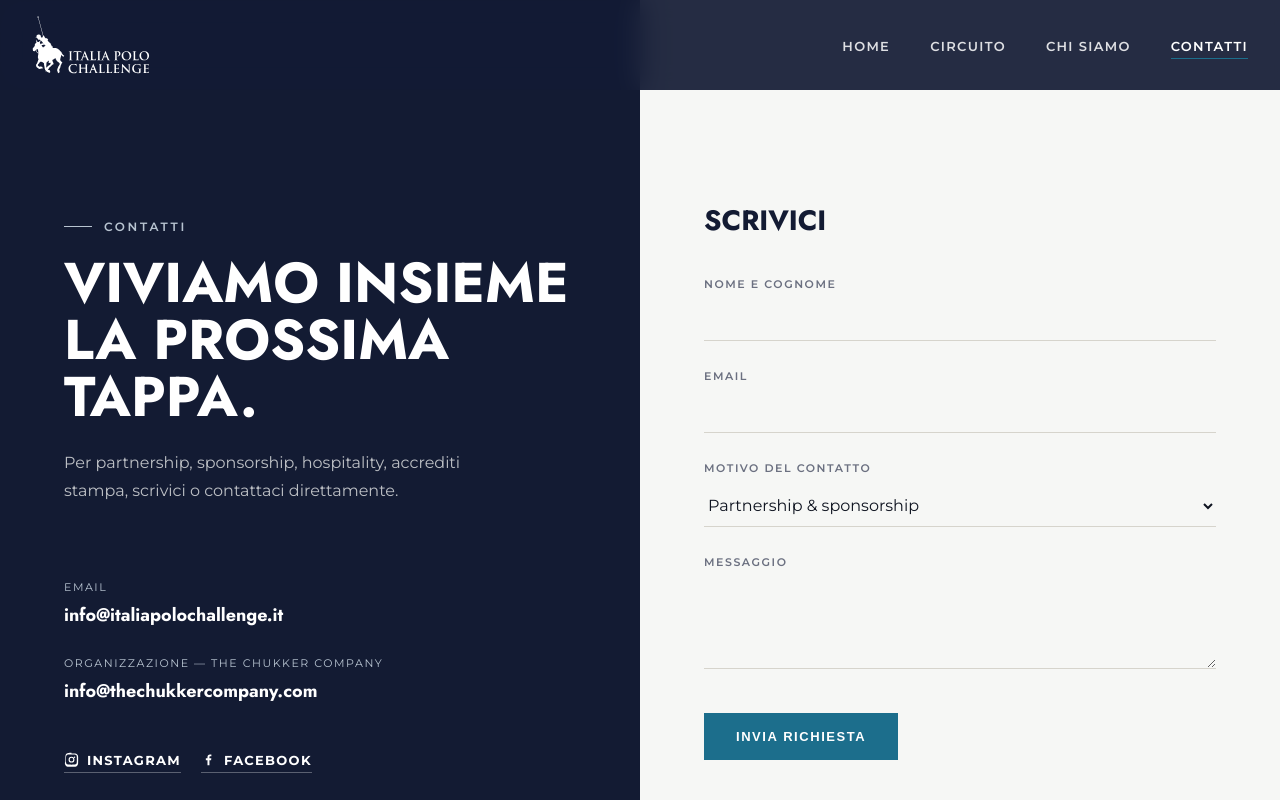
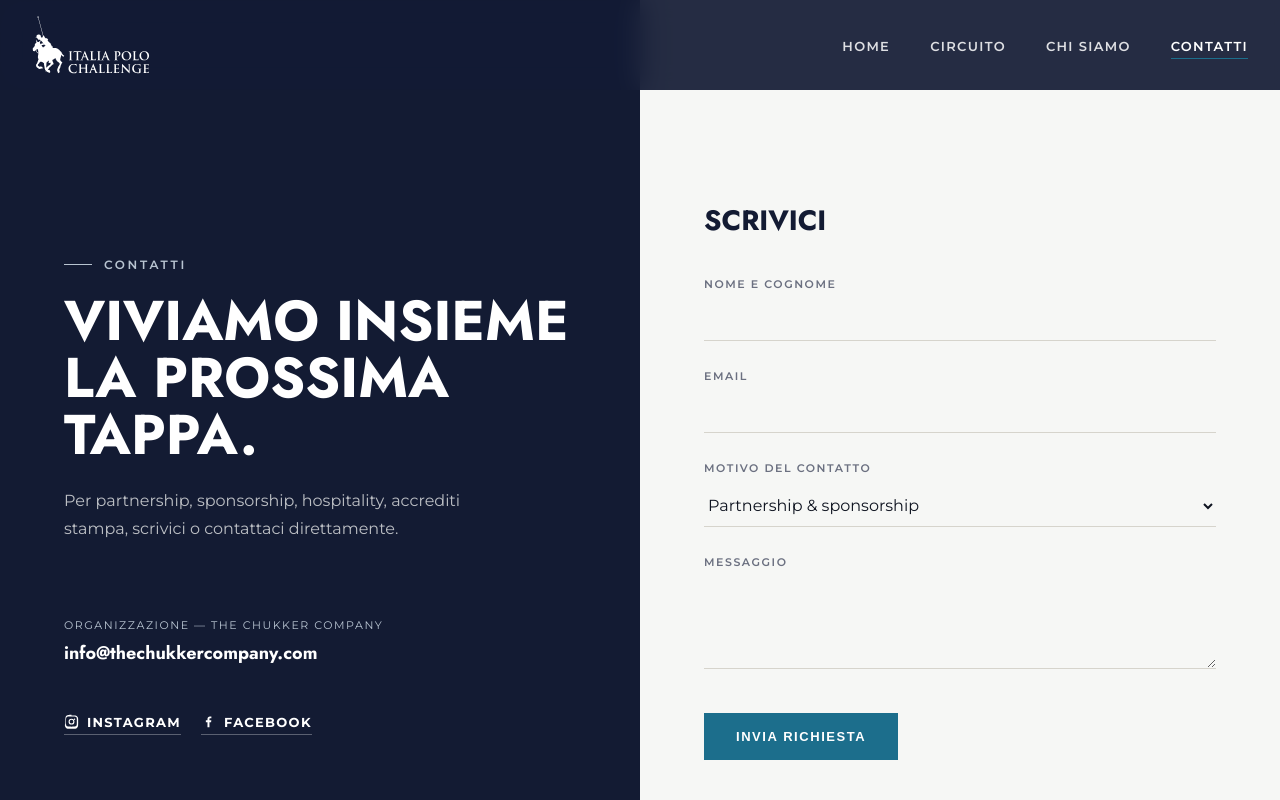
Before and after one commit to Tetsuo2099/italiapolochallenge, a plain HTML site: page contatti.html in a window 1280 px wide. Shown: the top 800 px of the page. Drawn offline with Linux system fonts and the light colour scheme.

Commit message:
Contatti: rimossa mail info@italiapolochallenge.it, resta solo The Chukker Company
Co-Authored-By: Claude Opus 5.5 <noreply@anthropic.com>

```diff
--- a/contatti.html
+++ b/contatti.html
@@ -117,10 +117,6 @@
     <p>Per partnership, sponsorship, hospitality, accrediti stampa, scrivici o contattaci direttamente.</p>
 
     <div class="contact-block">
-      <div class="meta-label">Email</div>
-      <a href="mailto:info@italiapolochallenge.it">info@italiapolochallenge.it</a>
-    </div>
-    <div class="contact-block">
       <div class="meta-label">Organizzazione &mdash; The Chukker Company</div>
       <a href="mailto:info@thechukkercompany.com">info@thechukkercompany.com</a>
     </div>
```
